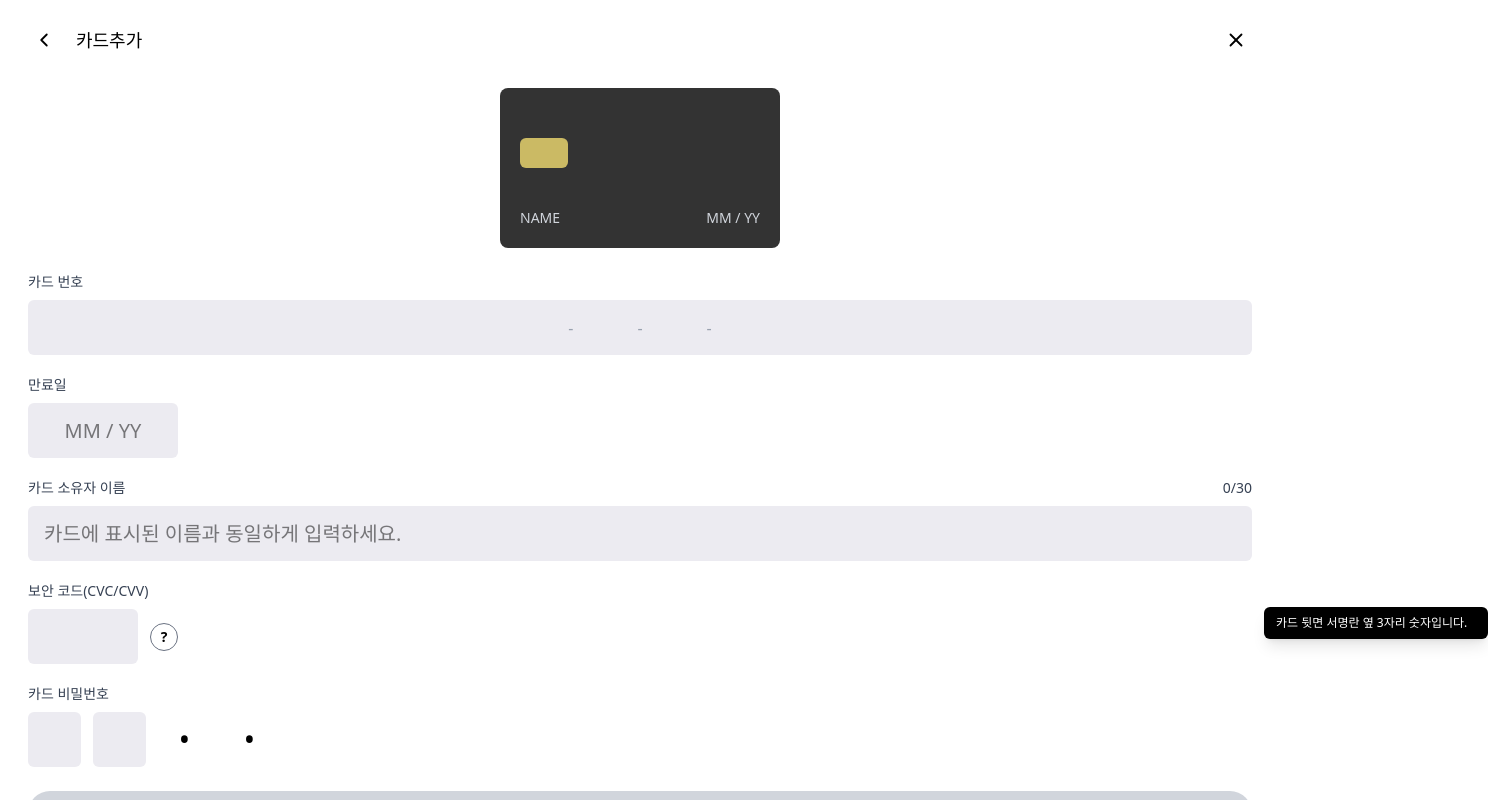
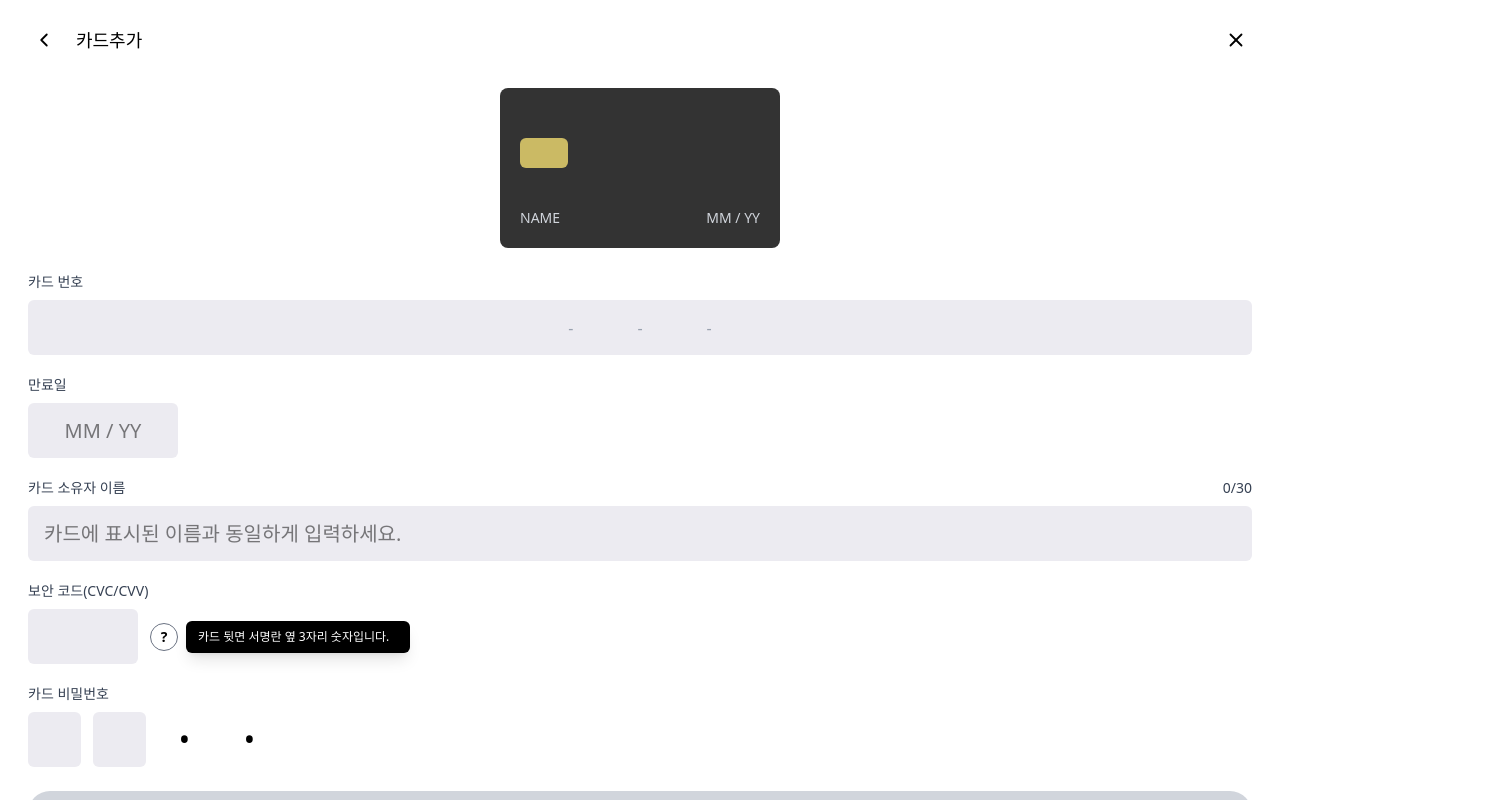
Before and after one commit to hyeonw8/shooking, a React (Vite) app: page /payments/new in a window 1280 px wide. Both pictures are taken after a click on the button "CVC 안내 보기". Shown: the top 800 px of the page, 1488 px wide, since content can reach past the window. Built offline with nearby package versions, Linux system fonts and the light colour scheme.

Commit message:
fix: CvcInput 툴팁 위치 기준 수정

```diff
--- a/src/features/payments/register-card/input/CvcInput.jsx
+++ b/src/features/payments/register-card/input/CvcInput.jsx
@@ -30,6 +30,7 @@ export const CvcInput = ({ value, onChange }) => {
           className="h-[55px] w-[110px] rounded-md bg-[#ECEBF1] px-4 py-2 text-xl transition outline-none focus:ring-1 focus:ring-gray-500"
         />
         {/* ? 버튼 */}
+        <div className="relative">
           <button
             type="button"
             onClick={() => setShowTooltip((prev) => !prev)}
@@ -41,11 +42,12 @@ export const CvcInput = ({ value, onChange }) => {
 
           {/* Tooltip */}
           {showTooltip && (
-          <div className="absolute top-1/2 left-full ml-3 w-56 -translate-y-1/2 rounded-md bg-black px-3 py-2 text-xs text-white shadow-lg">
+            <div className="absolute top-1/2 left-full ml-2 w-56 -translate-y-1/2 rounded-md bg-black px-3 py-2 text-xs text-white shadow-lg">
               카드 뒷면 서명란 옆 3자리 숫자입니다.
             </div>
           )}
         </div>
       </div>
+    </div>
   );
 };
```
Lines whose indentation alone changed are shown as unchanged.
